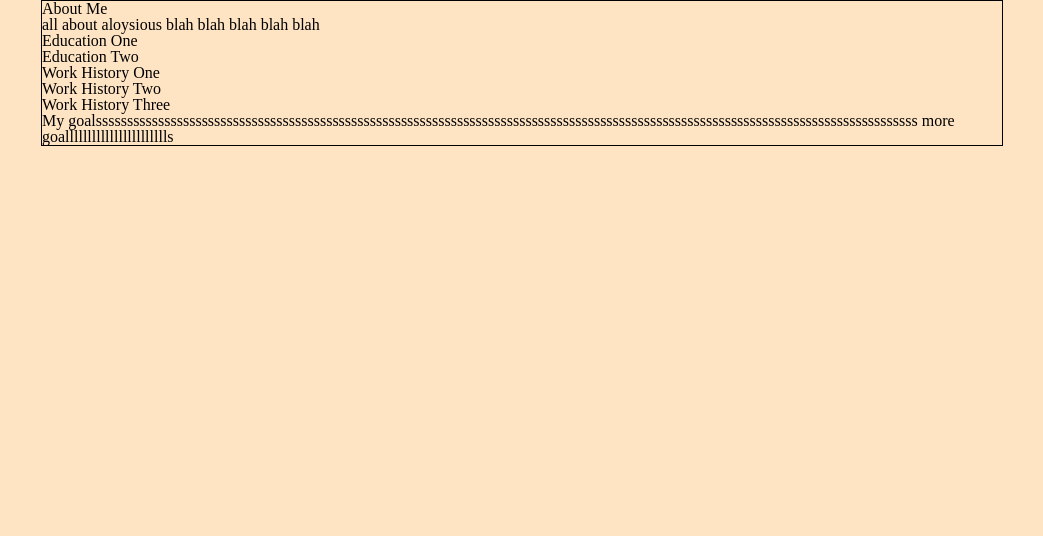
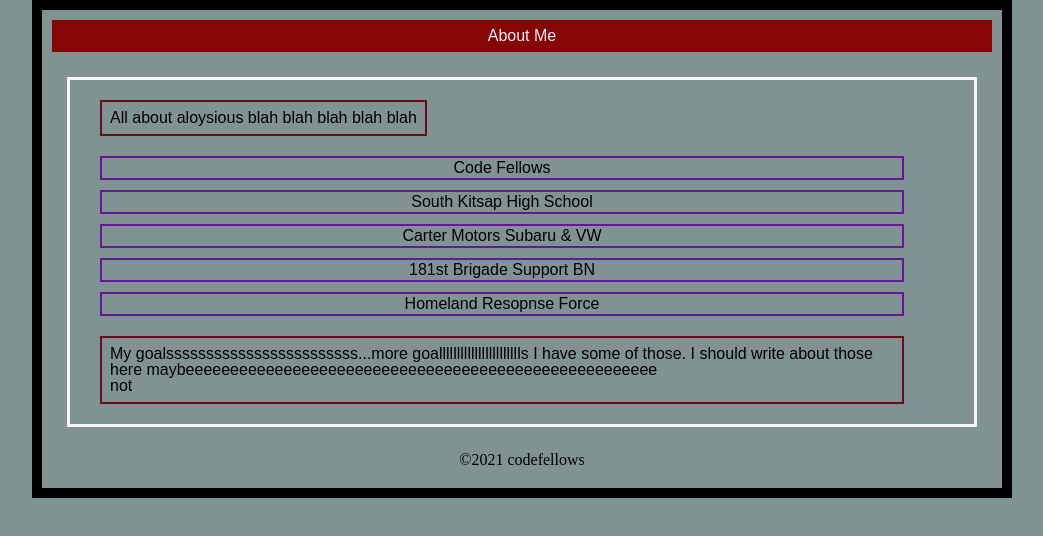
Before and after one commit to AL0YSI0US/about-me, a plain HTML site: page index.html in a window 1280 px wide. Shown: the whole page, without its empty margins (118-1161 px from the left). Drawn offline with Linux system fonts and the light colour scheme.

Commit message:
uploadSave, styles applied to css, applied div class to footer in html

```diff
--- a/css/style.css
+++ b/css/style.css
@@ -1,6 +1,56 @@
+* {
+   border: 3px solid whitesmoke;
+   margin: 25px;
+   padding: 10px;
+}
+
 body {
-   background-color: bisque;
+   background-color: rgb(129, 146, 146);
    width: 960px;
    margin: auto;
-   border: 1px solid black;
+   border: 10px solid black;
 }
+/* About me */
+h1 {
+   color: rgb(235, 236, 245);
+   font-family: Arial, Helvetica, sans-serif;
+}
+/* About Me */
+header {
+   background-color: rgb(134, 6, 6);
+   text-align: center;
+   padding: 8px;
+   margin: 10px;
+}
+/* ordered and unordered lists */
+li {
+   border: solid rgb(104, 23, 151) 2px;
+   padding: 2px;
+   margin: 10px 60px 10px 20px;
+   font-family: Arial, Helvetica, sans-serif;
+   text-align: center;
+}
+
+p {
+   display: inline-block;
+   text-align: left;
+   font-family: Arial, Helvetica, sans-serif;
+   border: solid rgb(105, 13, 28) 2px;
+   padding: 8px;
+   margin: 10px 60px 10px 20px;
+}
+
+footer {
+   text-align:center;
+   bottom: 0;
+   position: static;
+   width: 100%;
+}
+
+.footer {
+   height: fixed;
+   margin: auto;
+   width: 400px;
+   text-align:center;
+   padding:10px;
+}
--- a/index.html
+++ b/index.html
@@ -1,8 +1,8 @@
 <!DOCTYPE html>
-<html>
+<html lang="en">
     <head>
         <title>About me</title>
-        <link rel ="stylesheet"href="css/reset.css">
+        <link rel="stylesheet"href="css/reset.css">
         <link rel="stylesheet" href="css/style.css">
     </head>
     <body>
@@ -12,22 +12,28 @@
 
         <main>
             <p>
-                all about aloysious blah blah blah blah blah
+                All about aloysious blah blah blah blah blah
             </p>
             <ul>
-                <li>Education One</li>
-                <li>Education Two</li>
+                <li>Code Fellows</li>
+                <li>South Kitsap High School</li>
             </ul>
             <ol>
-                <li>Work History One</li>
-                <li>Work History Two</li>
-                <li>Work History Three</li>
+                <li>Carter Motors Subaru & VW</li>
+                <li>181st Brigade Support BN</li>
+                <li>Homeland Resopnse Force</li>
             </ol>
             <p>
-                My goalssssssssssssssssssssssssssssssssssssssssssssssssssssssssssssssssssssssssssssssssssssssssssssssssssssssssssssssssssssssssssssssssssss more goallllllllllllllllllllllls
+                My goalssssssssssssssssssssssss...more goallllllllllllllllllllllls I have some of those.
+                I should write about those here
+                maybeeeeeeeeeeeeeeeeeeeeeeeeeeeeeeeeeeeeeeeeeeeeeeeeeeeee</br>not
             </p>
         </main>
+
+        <footer>
+            &copy;2021 codefellows
+        </footer>
         <script src="js/app.js"></script>
-        <footer></footer>
+        <div class="footer"></div>
     </body>
 </html>
--- a/js/app.js
+++ b/js/app.js
@@ -1,11 +1,78 @@
 'use strict';
 
-console.log('hello world!');
+// console.log('hello world!');
 
-var banana = 42;
+// var banana = 42;
 
-if(banana){
-  console.log(banana);
+// if(banana){
+  // console.log(banana);
+// }
+
+// console.log(banana);
+
+// get username and offer them a greeting
+// var username = prompt('Well hello there wanderer, What\'s your name?');
+alert('Greeting\'s ' + username + ', it\'s a pleasure to meet you!');
+
+// write (ask) 5 questions. they MUST accept yes or no in ANY case
+// normalize reponses to reduce coding efforts to .lowerCase();
+// print to console to confirm
+
+// question one
+var questionOne = prompt('Do you think I live in the Pacific Northwest?').toLowerCase();
+
+if(questionOne === 'yes' || questionOne === 'y') {
+  console.log('You nailed it!');
+  alert('You nailed it!');
+} else if(questionOne ==='no' || questionOne === 'n') {
+  alert('That\'s not right but I can see this turning around for you.');
+} else {
+  alert('Better luck next time ' + username)
+}
+// question two
+var questionTwo = prompt('Would you believe I\'ve ever fought in cages?').toLowerCase();
+
+if(questionTwo === 'yes' || questionTwo === 'y') {
+  console.log('You nailed it!');
+  alert('You nailed it!');
+} else if(questionTwo ==='no' || questionTwo === 'n') {
+  alert('That\'s not right but I can still see this turning around for you.');
+} else {
+  alert('Are you even typing real words in the prompt box? ' + username)
+}
+// question three
+var questionThree = prompt('Do you think I like poke?').toLowerCase();
+
+if(questionThree === 'no' || questionOne === 'n') {
+  console.log('Spot on!');
+  alert('Spot on!');
+} else if(questionThree ==='no' || questionThree === 'n') {
+  alert('It\'s okay, it\'s not like I told you i didn\'t like it.');
+} else {
+  alert('I\'m not like most Seattleites in this regard ' + username)
 }
 
-console.log(banana);
+// question four
+var questionFour = prompt('Do you think I could have been a sponsored skateboarder in the 90s?').toLowerCase();
+
+if(questionThree === 'yes' || questionFour === 'y') {
+  console.log('I miss those days!');
+  alert('I miss those days!');
+} else if(questionFour ==='no' || questionFour === 'n') {
+  alert('Sorry ' + username + ', that is incorrect.');
+} else {
+  alert('Are you here against your will ' + username + '?')
+}
+
+// question five
+var questionFive = prompt('Did someone make you come here?').toLowerCase();
+console.log(questionFive);
+
+if(questionFive === 'yes' || questionFive === 'y') {
+  console.log('I wonder who you ticked off...');
+  alert('I wonder who you ticked off...');
+} else if(questionFive ==='no' || questionFive === 'n') {
+  alert('Wow ' + username + ', I feel honored.');
+} else {
+  alert('Don\'t fret, it\'s all over now. ' + 'Welcome ' + username + '.')
+}
```
Also changed, not shown: 1 other file.
